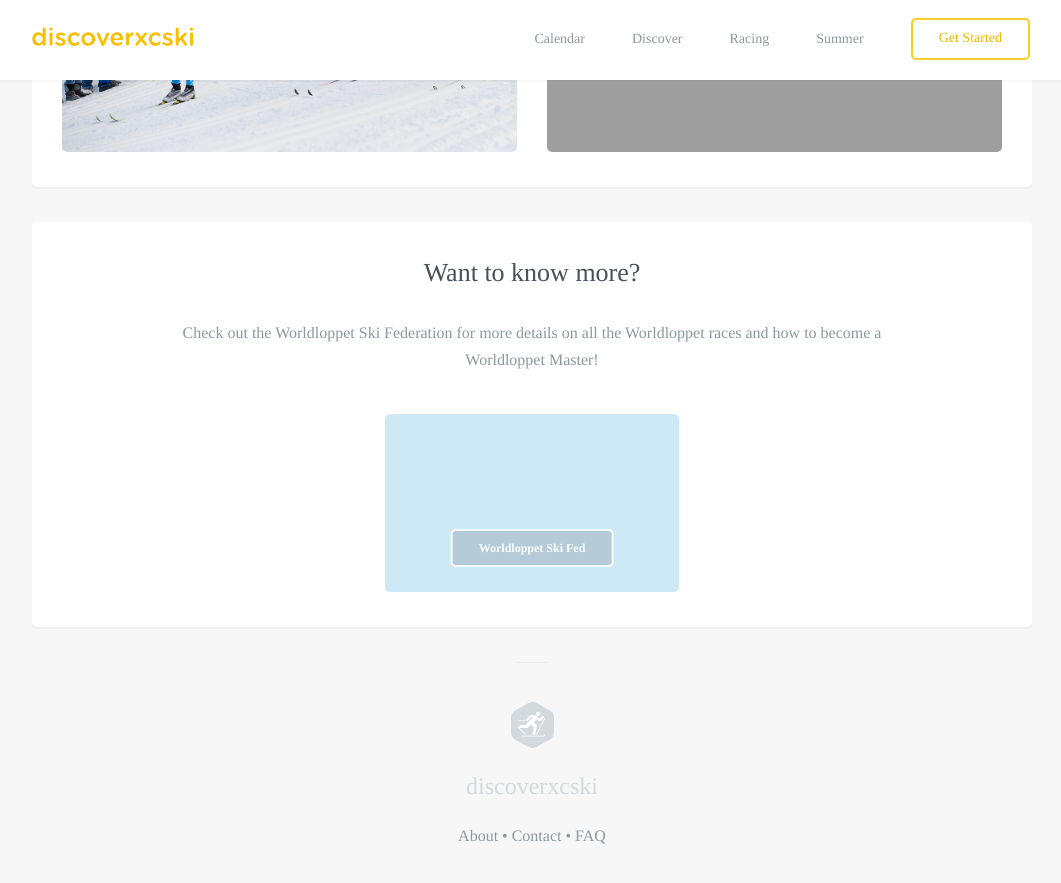
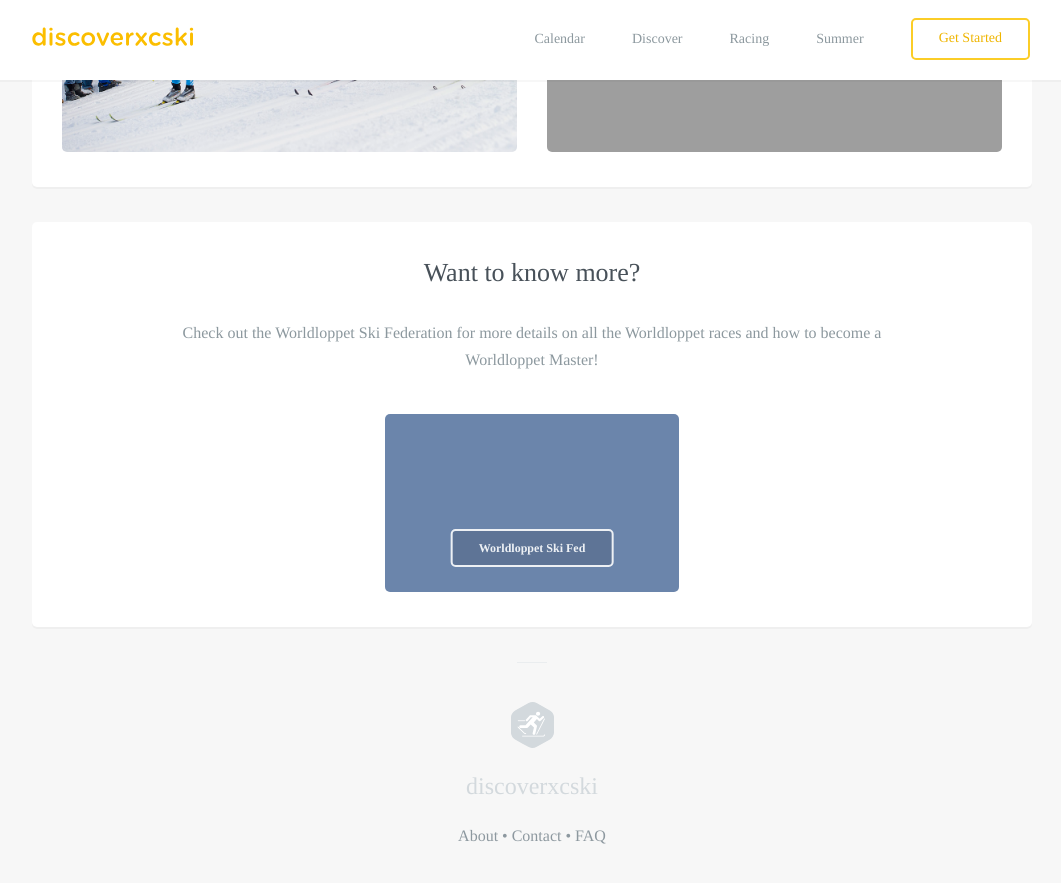
Before and after one commit to robcatto/robcatto.github.io, a Jekyll site: the page built from racing/worldloppet/index.html, in a window 1280 px wide and 900 px high, scrolled down 1991 px. Shown: the top 883 px of the window, without its empty margins (108-1169 px from the left). Built offline with Jekyll 4.4.1, drawn with Linux system fonts in a browser that asks for light colours; some web fonts are replaced; Markdown is read by kramdown in place of the engine named in the settings.

Commit message:
Update index.html

```diff
--- a/racing/worldloppet/index.html
+++ b/racing/worldloppet/index.html
@@ -101,7 +101,7 @@ layout: default
 
                     <div class="row">
                          <div class="column three centered">
-                                                <div class="callout-card" style="background: #CEE9F6;">
+                                                <div class="callout-card" style="background: #6B85AB;">
                                                     <svg width="200px" height="35px" viewBox="0 0 214 35" version="1.1" xmlns="http://www.w3.org/2000/svg" xmlns:xlink="http://www.w3.org/1999/xlink" xmlns:sketch="http://www.bohemiancoding.com/sketch/ns">
     <!-- Generator: Sketch 3.3.3 (12081) - http://www.bohemiancoding.com/sketch -->
     <title>Worldloppet</title>
```
